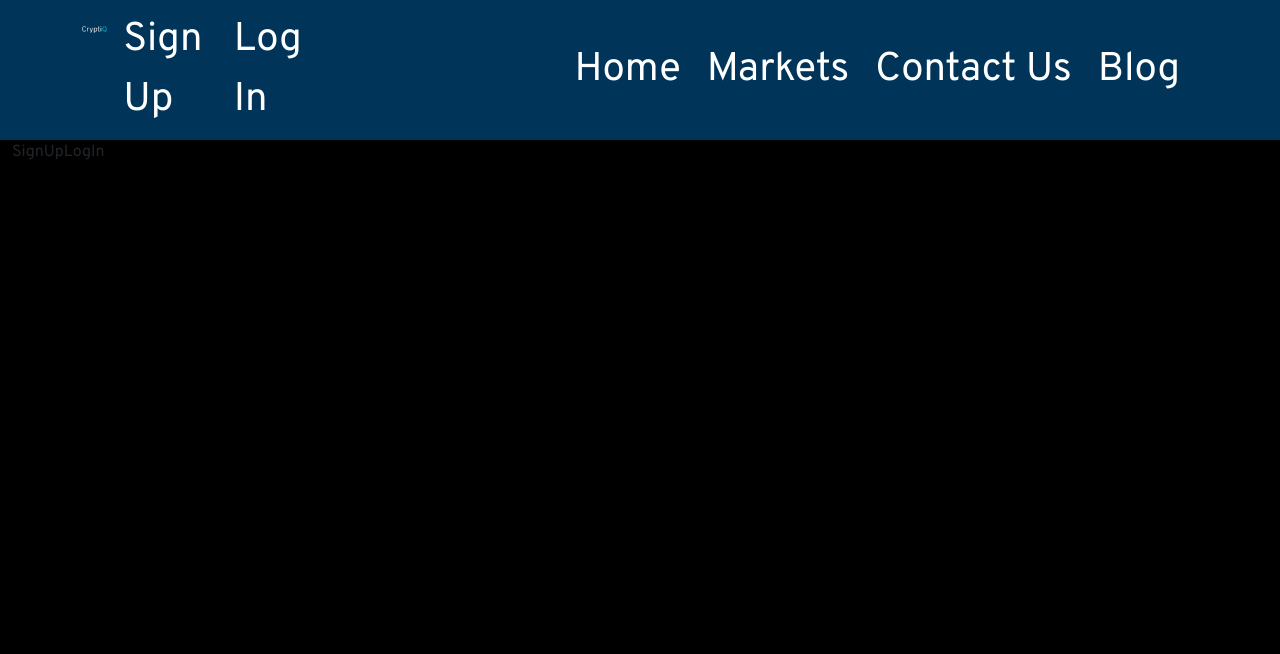
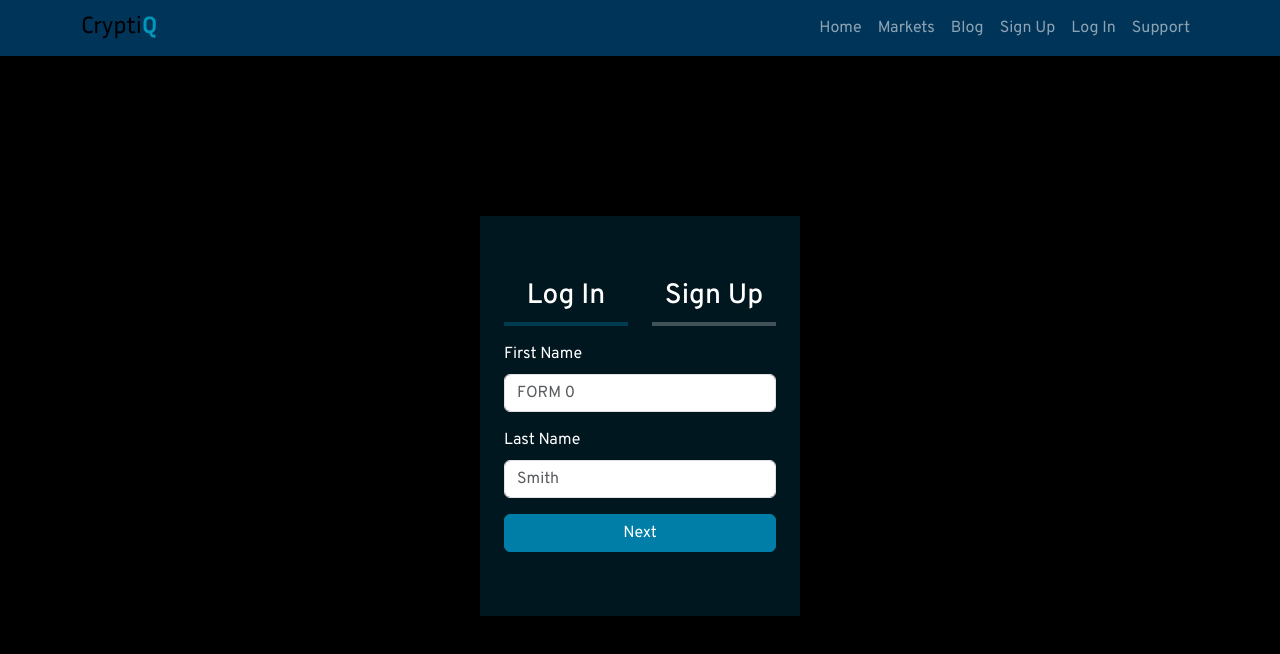
Before and after one commit to griffin1995/cryptocurrencyPlatform, a React (Create React App) app in the folder client/: page /SignUp in a window 1280 px wide. Shown: the top 654 px of the page. Built offline with nearby package versions, Linux system fonts and the light colour scheme.

Commit message:
Fixed navbar styling

```diff
--- a/client/src/components/NavigationBar.js
+++ b/client/src/components/NavigationBar.js
@@ -1,50 +1,41 @@
-import React from "react";
-import { Link } from "react-router-dom";
-import Container from "react-bootstrap/Container";
+//Navbar component for the application.
+//Provides a top-level navigation element, allowing users to navigate through the app without full page reloads.
 import Row from "react-bootstrap/Row";
+import Container from "react-bootstrap/esm/Container";
+import Navbar from "react-bootstrap/Navbar";
 import Nav from "react-bootstrap/Nav";
-import Navbar from "react-bootstrap/Navbar";
 import Image from "react-bootstrap/Image";
-import Logo from "../media/CryptiQ_White.png";
-import "../css/NavigationBar.css";
-/**
- * Navbar component for the application.
- * Provides a top-level navigation element, allowing users to navigate through the app without full page reloads.
- */
-import "../css/NavigationBar.css";
+import {Link} from "react-router-dom";
+import Logo from "../media/CryptiQ.png";
 
 export default function NavigationBar() {
  return (
    <Row>
      <Navbar expand="lg" className="navbar-dark bg-primary">
        <Container>
-          <div className="navbar-left">
-            <Navbar.Brand as={Link} to="/" className="navbar-logo">
+         <Navbar.Brand as={Link} to="/">
            <Image fluid src={Logo} />
          </Navbar.Brand>
-            <div className="navbar-links">
-              <Nav.Link as={Link} to="../pages/SignUp.js" className="navbar-link">
+         <Navbar.Toggle aria-controls="basic-navbar-nav" />
+         <Navbar.Collapse id="basic-navbar-nav">
+           <Nav className="justify-content-end flex-grow-1">
+             <Nav.Link as={Link} to="/">
+               Home
+             </Nav.Link>
+             <Nav.Link as={Link} to="..pages/Markets.js">
+               Markets
+             </Nav.Link>
+             <Nav.Link as={Link} to="../pages/Blog.js">
+               Blog
+             </Nav.Link>
+             <Nav.Link as={Link} to="../pages/SignUp.js">
                Sign Up
              </Nav.Link>
-              <Nav.Link as={Link} to="../pages/LogIn.js" className="navbar-link">
+             <Nav.Link as={Link} to="../pages/LogIn.js">
                Log In
              </Nav.Link>
-            </div>
-          </div>
-          <Navbar.Toggle aria-controls="basic-navbar-nav" />
-          <Navbar.Collapse id="basic-navbar-nav">
-            <Nav className="justify-content-end flex-grow-1 navbar-right">
-              <Nav.Link as={Link} to="/" className="navbar-link">
-                Home
-              </Nav.Link>
-              <Nav.Link as={Link} to="..pages/Markets.js" className="navbar-link">
-                Markets
-              </Nav.Link>
-              <Nav.Link as={Link} to="/support" className="navbar-link">
-                Contact Us
-              </Nav.Link>
-              <Nav.Link as={Link} to="../pages/Blog.js" className="navbar-link">
-                Blog
+             <Nav.Link as={Link} to="/support">
+               Support
              </Nav.Link>
            </Nav>
          </Navbar.Collapse>
--- a/client/src/index.scss
+++ b/client/src/index.scss
@@ -22,3 +22,12 @@ hr {
     background-color: #FFFFFF !important; /* Change color to your desired color */
   }
 }
+
+.link-unstyled, .link-unstyled:link {
+  color: inherit;
+  text-decoration: inherit;
+  :hover{
+    color:#00a7e1;
+    transition: all 0.5s ease;
+  }
+}
--- a/client/src/pages/LogIn.js
+++ b/client/src/pages/LogIn.js
@@ -1,4 +1,5 @@
 import React from "react";
+import {Link} from "react-router-dom";
 import "./SignUpLogIn.scss";
 import Container from "react-bootstrap/Container";
 import Row from "react-bootstrap/Row";
@@ -18,11 +19,13 @@ export default function LogIn() {
           <Row className="text-center">
             <Col xs={6}>
               <h3>Log In</h3>
-              <hr />
+              <hr className="active"/>
             </Col>
             <Col xs={6}>
-              <h3>Sign Up</h3>
-              <hr className="active"/>
+            <Link to="/SignUp" className="link-unstyled">
+                <h3>Sign Up</h3>
+                <hr />
+              </Link>
             </Col>
           </Row>
           <Row>
--- a/client/src/pages/SignUp.js
+++ b/client/src/pages/SignUp.js
@@ -1,11 +1,60 @@
-import React from "react";
+import React, { useState } from "react";
+import {Link} from "react-router-dom";
+import "./SignUpLogIn.scss";
+import Container from "react-bootstrap/Container";
 import Row from "react-bootstrap/Row";
 import Col from "react-bootstrap/Col";
+import Button from "react-bootstrap/Button";
+import Form from "react-bootstrap/Form";
+import Form0 from "./sign_up_forms/Form0"
+import Form1 from "./sign_up_forms/Form1"
+import Form2 from "./sign_up_forms/Form2"
 
 export default function SignUp() {
+  const [currentForm, setCurrentForm] = useState(0);
+
+  const handleFormSubmit = (isValid) => {
+    if (isValid) {
+      setCurrentForm((prevForm) => prevForm + 1);
+    }
+  };
+
+  const renderForm = () => {
+    switch (currentForm) {
+      case 1:
+        return <Form1 onSubmit={handleFormSubmit} />;
+      case 2:
+        return <Form2 onSubmit={handleFormSubmit} />;
+      default:
+        return <Form0 onSubmit={handleFormSubmit} />;
+    }
+  };
   return (
-    <Row>
-      <Col>SignUpLogIn</Col>
+    <Row className="justify-content-center align-items-center form-container text-light">
+      <Col
+        md="2"
+        className="bg-dark form d-flex align-items-center justify-content-center"
+      >
+        <Container fluid>
+          <Row className="text-center">
+            <Col xs={6}>
+              <Link to="/LogIn" className="link-unstyled">
+                <h3>Log In</h3>
+                <hr />
+              </Link>
+            </Col>
+            <Col xs={6}>
+              <h3>Sign Up</h3>
+              <hr className="active"/>
+            </Col>
+          </Row>
+          <Row>
+            <Col xs={12}>
+            {renderForm()}
+            </Col>
+          </Row>
+        </Container>
+      </Col>
     </Row>
   );
 }
--- /dev/null
+++ b/client/src/pages/sign_up_forms/Form0.js
@@ -0,0 +1,42 @@
+import React, { useState } from "react";
+import { Link } from "react-router-dom";
+import Button from "react-bootstrap/Button";
+import Form from "react-bootstrap/Form";
+
+export default function SignUp({onSubmit}) {
+  const [formData, setFormData] = useState({
+    firstName: "",
+    lastName: ""
+  });
+
+  const handleSubmit = (event) => {
+    event.preventDefault();
+    // Your form validation logic here
+    const isValid = formData.firstName && formData.lastName; // Example validation
+    onSubmit(isValid); // Pass the validation result to the callback
+  };
+
+  const handleChange = (event) => {
+    const { name, value } = event.target;
+    setFormData({ ...formData, [name]: value });
+  };
+  return (
+    <>
+    <Form>
+      <Form.Group className="mb-3" controlId="formBasicEmail">
+        <Form.Label>First Name</Form.Label>
+        <Form.Control type="text" placeholder="FORM 0" value={formData.firstName}
+          onChange={handleChange}/>
+      </Form.Group>
+      <Form.Group className="mb-3" controlId="formBasicPassword">
+        <Form.Label>Last Name</Form.Label>
+        <Form.Control type="text" placeholder="Smith" value={formData.firstName}
+          onChange={handleChange}/>
+      </Form.Group>
+      <Button variant="secondary" type="submit" className="w-100">
+        Next
+      </Button>
+    </Form>
+    </>
+  );
+}
--- /dev/null
+++ b/client/src/pages/sign_up_forms/Form1.js
@@ -0,0 +1,23 @@
+import React from "react";
+import { Link } from "react-router-dom";
+import Button from "react-bootstrap/Button";
+import Form from "react-bootstrap/Form";
+
+export default function SignUp() {
+  return (
+    <Form>
+      <Form.Group className="mb-3" controlId="formBasicEmail">
+        <Form.Label>First Name</Form.Label>
+        <Form.Control type="text" placeholder="FORM 1
+        " />
+      </Form.Group>
+      <Form.Group className="mb-3" controlId="formBasicPassword">
+        <Form.Label>Last Name</Form.Label>
+        <Form.Control type="text" placeholder="Smith" />
+      </Form.Group>
+      <Button variant="secondary" type="submit" className="w-100">
+        Next
+      </Button>
+    </Form>
+  );
+}
--- /dev/null
+++ b/client/src/pages/sign_up_forms/Form2.js
@@ -0,0 +1,22 @@
+import React from "react";
+import { Link } from "react-router-dom";
+import Button from "react-bootstrap/Button";
+import Form from "react-bootstrap/Form";
+
+export default function SignUp() {
+  return (
+    <Form>
+      <Form.Group className="mb-3" controlId="formBasicEmail">
+        <Form.Label>First Name</Form.Label>
+        <Form.Control type="text" placeholder="FORM 2" />
+      </Form.Group>
+      <Form.Group className="mb-3" controlId="formBasicPassword">
+        <Form.Label>Last Name</Form.Label>
+        <Form.Control type="text" placeholder="Smith" />
+      </Form.Group>
+      <Button variant="secondary" type="submit" className="w-100">
+        Next
+      </Button>
+    </Form>
+  );
+}
```
Lines whose indentation alone changed are shown as unchanged.
